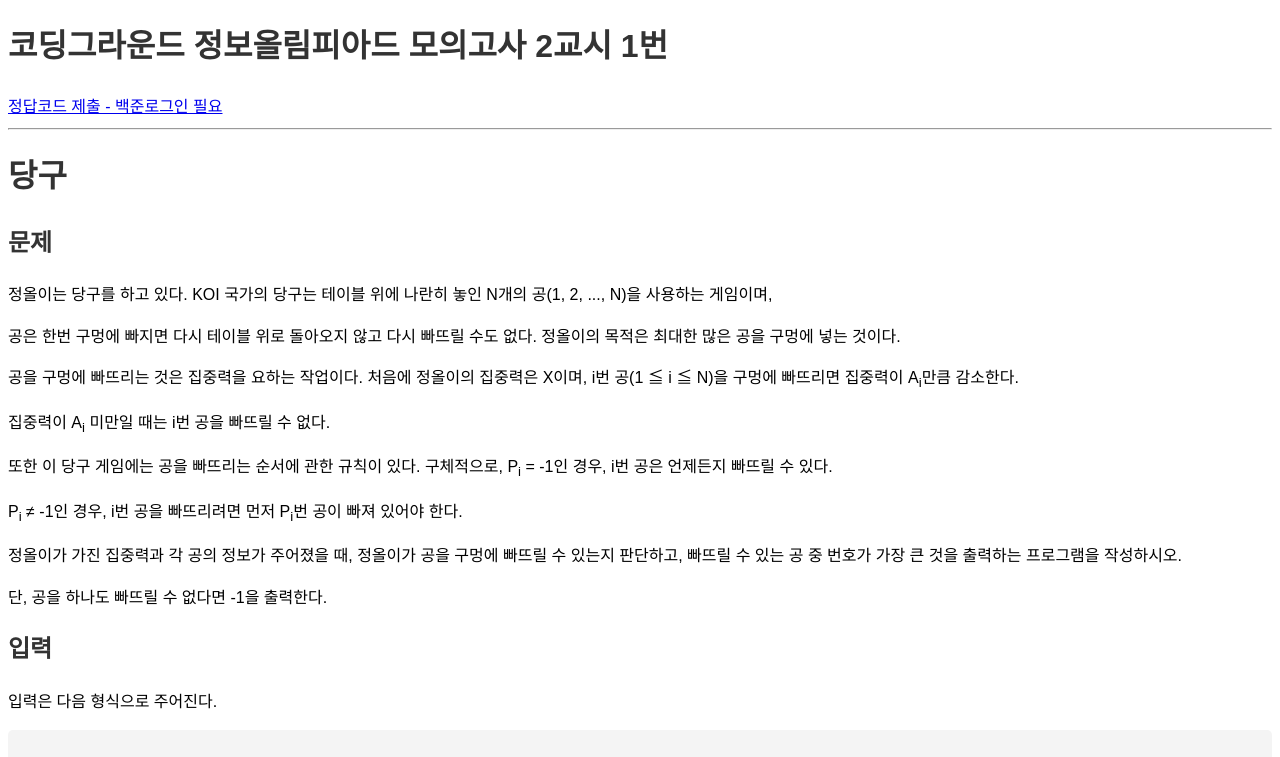
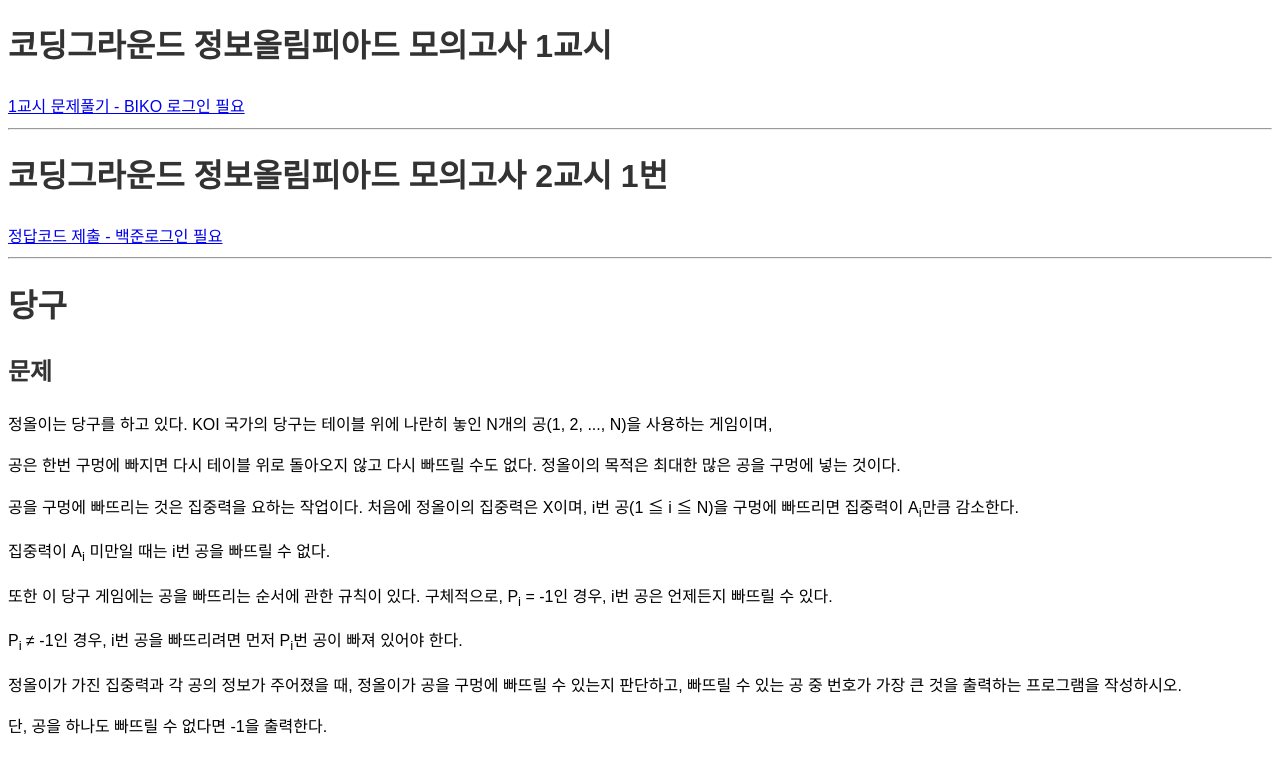
Before and after one commit to coding-ground-official/KOI_TEST, a plain HTML site: page index.html in a window 1280 px wide. Shown: the top 757 px of the page. Drawn offline with Linux system fonts and the light colour scheme.

Commit message:
Update index.html

```diff
--- a/index.html
+++ b/index.html
@@ -23,6 +23,9 @@
     </style>
 </head>
 <body>
+    <h1>코딩그라운드 정보올림피아드 모의고사 1교시</h1>
+    <A href="https://www.biko.kr/challenge?page=1&collections=koi2022r1m"> 1교시 문제풀기 - BIKO 로그인 필요 </A>
+    <hr>
     <h1>코딩그라운드 정보올림피아드 모의고사 2교시 1번</h1>
     <A href="https://www.acmicpc.net/submit/33174"> 정답코드 제출 - 백준로그인 필요 </A>
     <hr>
```
